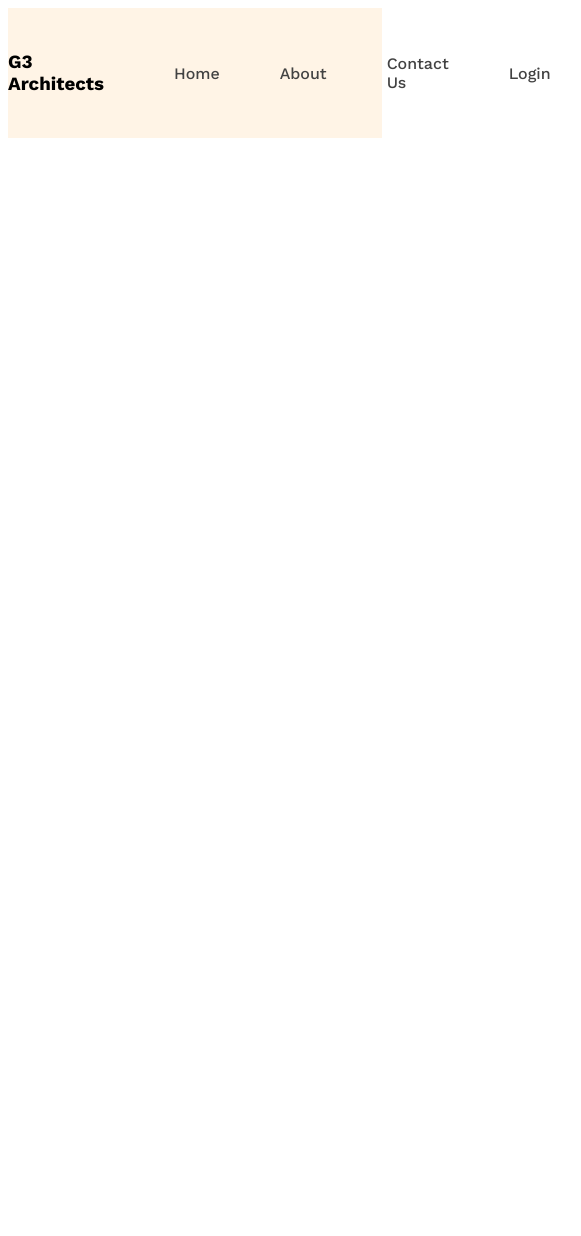
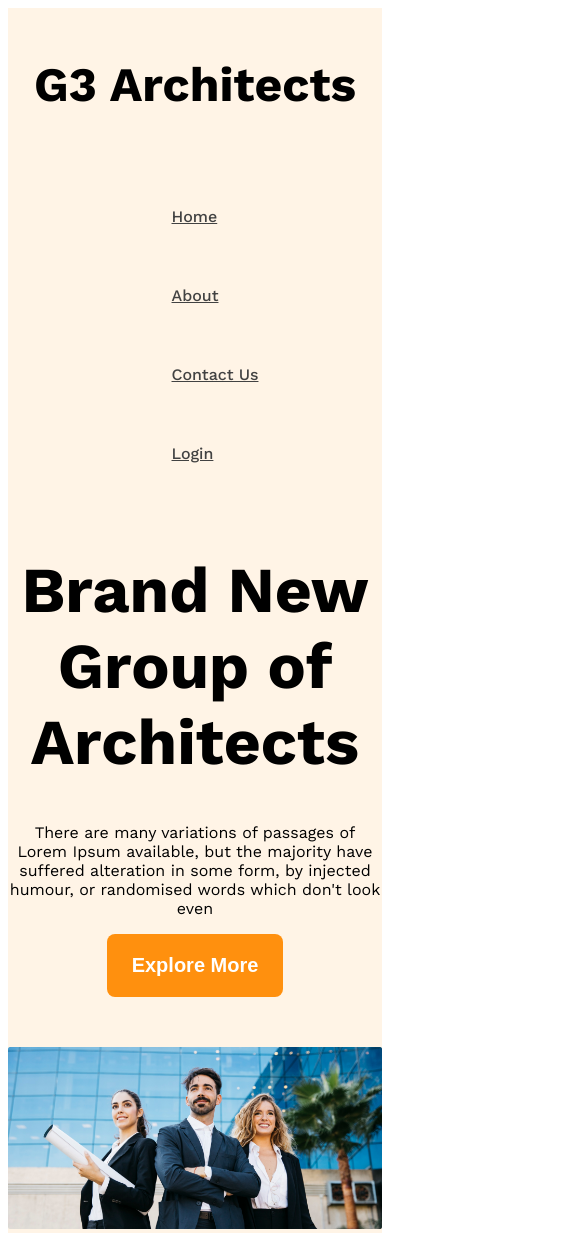
Before and after one commit to noruzzaman-rahat/G3-Architects-website, a plain HTML site: page index.html in a window 390 px wide. Shown: the whole page, 581 px wide, since content can reach past the window. Before the commit the page ends 844 px from the top, so only its background shows below. Drawn offline with nearby package versions, Linux system fonts and the light colour scheme.

Commit message:
make header responsive

```diff
--- a/index.html
+++ b/index.html
@@ -18,7 +18,12 @@
             </ul>
         </nav>
         <div class="banner">
-
+            <div class="banner-content">
+            <h1 class="banner-title">Brand New Group of Architects </h1>
+            <p clss="banner-description">There are many variations of passages of Lorem Ipsum available, but the majority have suffered alteration in some form, by injected humour, or randomised words which don't look even</p>
+            <button class="btn-primary">Explore More</button>
+            </div>
+            <img class="banner-image" src="images/banner.png" alt="">
         </div>
 
     </header>
--- a/styles/architects.css
+++ b/styles/architects.css
@@ -12,7 +12,16 @@
 /*shared styles*/
 .display-flex{
     display: flex;
-    align-items: center;
+}
+
+.btn-primary{
+    background-color: #FF900E;
+    color: white;
+    padding: 20px 25px;
+    font-size: 1.25rem;
+    font-weight: 600;
+    border-radius: 8px;
+    border: none;
 }
 /*dark 02*/
 .text-gray{
@@ -32,14 +41,19 @@
 
 .navbar{
     justify-content: space-between;
+    align-items: center;
 
+}
+.brand{
+    font-weight: bold;
+    font-size: 3rem;
 }
 .nav-item{
     list-style: none;
     margin: 30px;
 }
 
-.nav-link{
+.nav-links{
     text-decoration: none;
     font-weight: 500;
 }
@@ -47,3 +61,27 @@
     max-width: 1440px;
     margin: 0 auto;
 }
+/*banner related style*/
+.banner-content{
+    max-width: 850px;
+    margin: 0 auto;
+    text-align: center;
+    margin-bottom: 50px;
+}
+
+.banner-title{
+    font-weight: 700;
+    /* 16px = 1 rem*/
+    font-size: 4rem;
+}
+
+.banner-image{
+    width: 100%;
+}
+/*responsive media query*/
+@media screen and (max-width: 576px){
+    .navbar, .nav-links{
+        flex-direction: column;
+    }
+
+}
```
